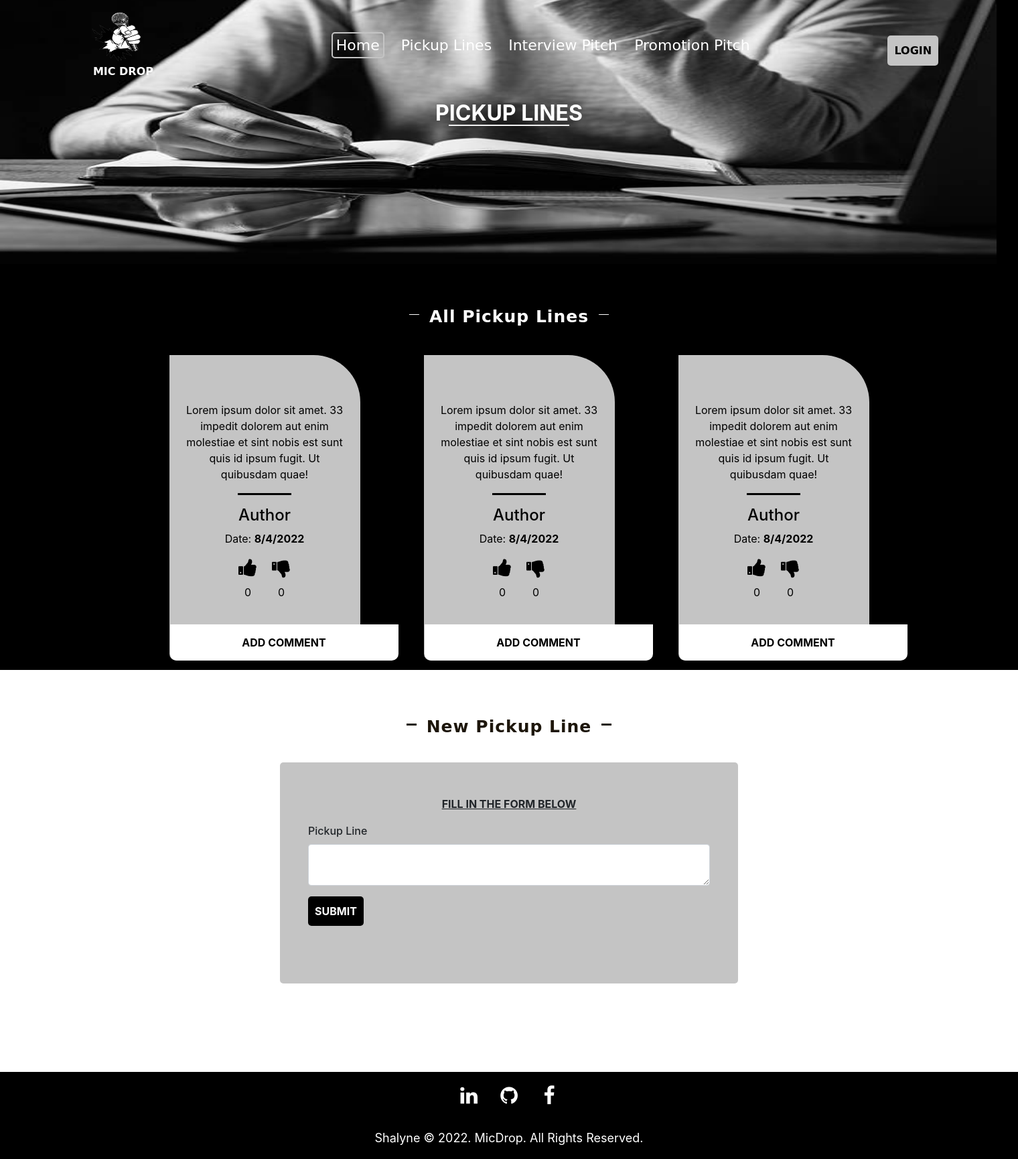
After one commit to Shalyne-Waweru/Mic-Drop, a Flask app: page /pickup-lines in a window 1520 px wide. The commit adds this page. Shown: the whole page at 67% size. Run offline with Flask 2, Linux system fonts and the light colour scheme; some libraries are stand-ins or nearby versions; some web fonts are replaced.

Commit message:
Style the pickup lines page

```diff
--- a/app/forms.py
+++ b/app/forms.py
@@ -0,0 +1,8 @@
+from flask_wtf import FlaskForm
+from wtforms import TextAreaField,SubmitField
+from wtforms.validators import DataRequired
+
+class PickupLineForm(FlaskForm):
+
+    pickupLine = TextAreaField('Pickup Line', validators=[DataRequired()])
+    submit = SubmitField('SUBMIT')
--- a/app/static/css/styles.css
+++ b/app/static/css/styles.css
@@ -220,9 +220,10 @@ body {
   font-size: 20px;
   font-weight: bold;
   color: white;
+  cursor: pointer;
 }
 
-.pickup-hover {
+.pickup-hover a {
   position: absolute;
   top: 50%;
   left: 50%;
@@ -231,8 +232,10 @@ body {
   font-weight: bold;
   background-color: black;
   color: white;
+  text-decoration: none;
   font-size: 22px;
   font-family: 'Charm', cursive;
+  cursor: pointer;
 }
 
 .interview {
@@ -350,3 +353,147 @@ body {
   text-align: center;
   font-size: 18px;
 }
+
+/* Pickup Lines Page Styles */
+
+/* Intro Section */
+.nav-img {
+  height: 400px;
+}
+
+.nav-img h2 {
+  text-align: center;
+  color: white;
+  font-weight: bold;
+}
+
+.nav-img hr {
+  height: 1px;
+  width: 180px;
+  background-color: white;
+  margin-top: -10px;
+}
+
+.nav-img img {
+  position: absolute;
+  width: 186vh;
+  height: 400px;
+  z-index: -1;
+  margin-top: -210px;
+}
+
+.nav-img .section-header {
+  margin-top: 200px;
+}
+
+.nav-img .section-header .horizontal {
+  margin-top: 70px;
+  width: 15px;
+}
+
+/* All Pickup Lines Section */
+.all-pickup-lines {
+  height: 50vh;
+  background-color: black;
+  margin-bottom: 70px;
+}
+
+.all-pickup-lines .container {
+  max-width: 75% !important;
+  margin-top: -20px;
+}
+
+.all-pickup-lines .col-md-3 {
+  height: 100%;
+  background-color: #C4C4C4;
+  text-align: center;
+  padding: 0px 20px;
+  border-radius: 0px 70px 10px 10px;
+  color: black;
+  font-weight: 400;
+  margin-left: 30px;
+  margin-bottom: 50px;
+}
+
+.all-pickup-lines .col-md-3 .p-line {
+  margin-top: 70px;
+}
+
+.all-pickup-lines .col-md-3 hr {
+  width: 80px;
+  height: 2px;
+  background-color: black;
+}
+
+.votes {
+  display: flex;
+  justify-content: center;
+  align-items: center;
+  margin-right: 20px;
+  margin-top: -20px;
+}
+
+.upvote, .downvote {
+  display: flex;
+  flex-direction: column;
+  justify-content: center;
+  align-items: center;
+  width: 50px;
+}
+
+.upvote p, .downvote p {
+  margin-left: 20px;
+  margin-top: 10px;
+}
+
+.upvote .fa, .downvote .fa {
+  color: black;
+  margin-right: 10px;
+}
+
+.comment-btn p {
+  width: 341px;
+  margin-top: 20px;
+  background-color: white;
+  padding: 15px;
+  margin-bottom: 0px;
+  margin-left: -19px;
+  border-radius: 0px 0px 10px 10px;
+  font-weight: bold;
+}
+
+/* New Pickup Line Section */
+.form-section {
+  height: 600px;
+  background-color: white;
+}
+
+.form-section .container {
+  background-color: #C4C4C4;
+  max-width: 45% !important;
+  height: 330px;
+  border-radius: 5px;
+}
+
+.form-section .container p {
+  padding-top: 50px;
+  text-decoration: underline;
+  font-weight: bold;
+  text-align: center;
+}
+
+.form {
+  width: 600px;
+  margin-left: auto;
+  margin-right: auto;
+  font-weight: 500;
+}
+
+.submit-btn {
+  background-color: black;
+  color: white;
+  font-weight: bold;
+  border: none;
+  padding: 10px;
+  border-radius: 5px;
+}
--- a/app/templates/index.html
+++ b/app/templates/index.html
@@ -40,7 +40,7 @@
             <p>PICKUP LINES</p>
           </div>
           <div class="pickup-hover">
-            <p>PICKUP LINES</p>
+            <p><a href="{{ url_for('pickup') }}">PICKUP LINES</a></p>
           </div>
         </div>
 
--- a/app/templates/navbar.html
+++ b/app/templates/navbar.html
@@ -6,8 +6,8 @@
   </div>
 
   <ul>
-    <li><a class="active" href="#">Home</a></li>
-    <li><a href="#">Pickup Lines</a></li>
+    <li><a class="active" href="{{ url_for('index') }}">Home</a></li>
+    <li><a href="{{ url_for('pickup') }}">Pickup Lines</a></li>
     <li><a href="#">Interview Pitch</a></li>
     <li><a href="#">Promotion Pitch</a></li>
   </ul>
--- /dev/null
+++ b/app/templates/pickup-lines.html
@@ -0,0 +1,106 @@
+{% extends 'base.html' %}
+{% import "bootstrap/wtf.html" as wtf %}
+
+{% block content %}
+  <!-- Intro Section -->
+  <div class="nav-img">
+    <h2>PICKUP LINES</h2>
+    <hr>
+    <img src="../static/images/category-image-2.jpg">
+
+    <div class="section-header">
+      <hr class="horizontal">
+      <h2>All Pickup Lines</h2>
+      <hr class="horizontal">
+    </div>
+  </div>
+
+  <!-- All Pickup Lines Section -->
+  <div class="all-pickup-lines">
+    <div class="container">
+      <div class="row">
+        <div class="col-md-3">
+          <p class="p-line">Lorem ipsum dolor sit amet. 33 impedit dolorem aut enim molestiae et sint nobis est sunt quis id ipsum fugit. Ut quibusdam quae!</p>
+          <hr>
+          <h4>Author</h4>
+          <p>Date: <strong>8/4/2022</strong></p>
+          <div class="votes">
+            <div class="upvote">
+              <i class="fa fa-thumbs-up" aria-hidden="true"></i>
+              <p>0</p>
+            </div>
+            <div class="downvote">
+              <i class="fa fa-thumbs-down" aria-hidden="true"></i>
+              <p>0</p>
+            </div>
+          </div>
+          <div class="comment-btn">
+            <p>ADD COMMENT</p>
+          </div>
+        </div>
+
+        <div class="col-md-3">
+          <p class="p-line">Lorem ipsum dolor sit amet. 33 impedit dolorem aut enim molestiae et sint nobis est sunt quis id ipsum fugit. Ut quibusdam quae!</p>
+          <hr>
+          <h4>Author</h4>
+          <p>Date: <strong>8/4/2022</strong></p>
+          <div class="votes">
+            <div class="upvote">
+              <i class="fa fa-thumbs-up" aria-hidden="true"></i>
+              <p>0</p>
+            </div>
+            <div class="downvote">
+              <i class="fa fa-thumbs-down" aria-hidden="true"></i>
+              <p>0</p>
+            </div>
+          </div>
+          <div class="comment-btn">
+            <p>ADD COMMENT</p>
+          </div>
+        </div>
+
+        <div class="col-md-3">
+          <p class="p-line">Lorem ipsum dolor sit amet. 33 impedit dolorem aut enim molestiae et sint nobis est sunt quis id ipsum fugit. Ut quibusdam quae!</p>
+          <hr>
+          <h4>Author</h4>
+          <p>Date: <strong>8/4/2022</strong></p>
+          <div class="votes">
+            <div class="upvote">
+              <i class="fa fa-thumbs-up" aria-hidden="true"></i>
+              <p>0</p>
+            </div>
+            <div class="downvote">
+              <i class="fa fa-thumbs-down" aria-hidden="true"></i>
+              <p>0</p>
+            </div>
+          </div>
+          <div class="comment-btn">
+            <p>ADD COMMENT</p>
+          </div>
+        </div>
+      </div>
+    </div>
+  </div>
+
+   <!-- New Pickup Line Section -->
+   <div class="form-section">
+    <div class="section-header">
+      <hr class="horizontal">
+      <h2>New Pickup Line</h2>
+      <hr class="horizontal">
+    </div>
+
+    <div class="container">
+      <p>FILL IN THE FORM BELOW</p>
+
+      <div class="form">
+        <!-- {{ wtf.quick_form(pickup_line_form) }} -->
+        {{wtf.form_field(pickup_line_form.pickupLine)}}
+        <input class = "submit-btn" type="submit" value="SUBMIT">
+      </div>
+
+
+    </div>
+
+   </div>
+{% endblock %}
--- a/app/views.py
+++ b/app/views.py
@@ -1,5 +1,6 @@
 from flask import render_template
 from app import app
+from .forms import PickupLineForm
 
 # Views
 @app.route('/')
@@ -9,3 +10,13 @@ def index():
     View root page function that returns the index page and its data
     '''
     return render_template('index.html')
+
+@app.route('/pickup-lines')
+def pickup():
+
+    pickup_line_form = PickupLineForm()
+
+    '''
+    View root page function that returns the index page and its data
+    '''
+    return render_template('pickup-lines.html', pickup_line_form = pickup_line_form)
--- /dev/null
+++ b/instance/config.py
@@ -0,0 +1 @@
+SECRET_KEY = 'Secret'
--- a/manage.py
+++ b/manage.py
@@ -1,4 +1,4 @@
 from app import app
 
 if __name__ == '__main__':
-    app.run(debug = True)
+    app.run()
```
Also changed, not shown: app/__init__.py (+10 -1 lines), app/config.py (+27 -0 lines).
